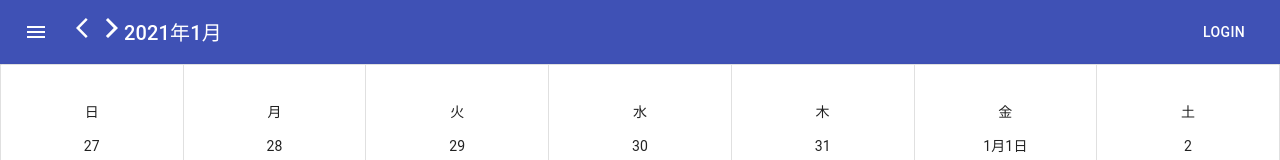
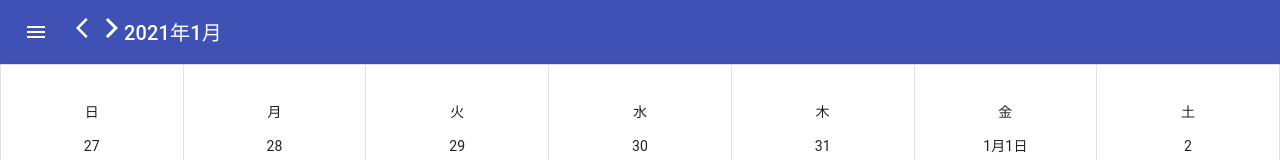
Before and after one commit to mello1994/gc, a React (Create React App) app: page / in a window 1280 px wide. Shown: the top 160 px of the page. Built offline with nearby package versions, Linux system fonts and the light colour scheme.

Commit message:
fix-navigation-message

```diff
--- a/src/components/Navigation.js
+++ b/src/components/Navigation.js
@@ -37,7 +37,6 @@ const Navigation = (props) => {
                         <ArrowForwardIosIcon onClick={props.onClickNext}>＞</ArrowForwardIosIcon>
                         <span>{props.currentDate.getFullYear()}年{props.currentDate.getMonth() + 1}月</span>
                     </Typography>
-                    <Button color="inherit">Login</Button>
                 </Toolbar>
             </AppBar>
         </div>
```
Also changed, not shown: 1 other file (tests, documents, lock files or other folders).
